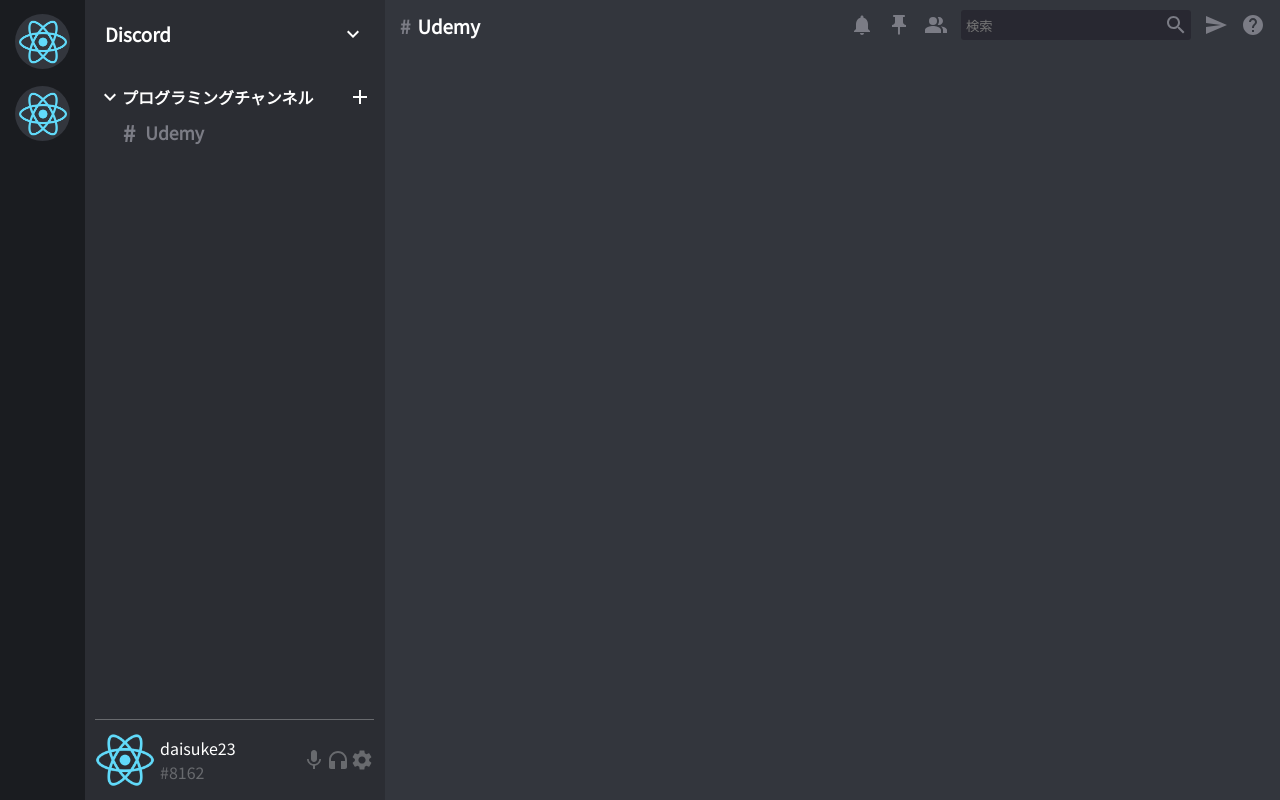
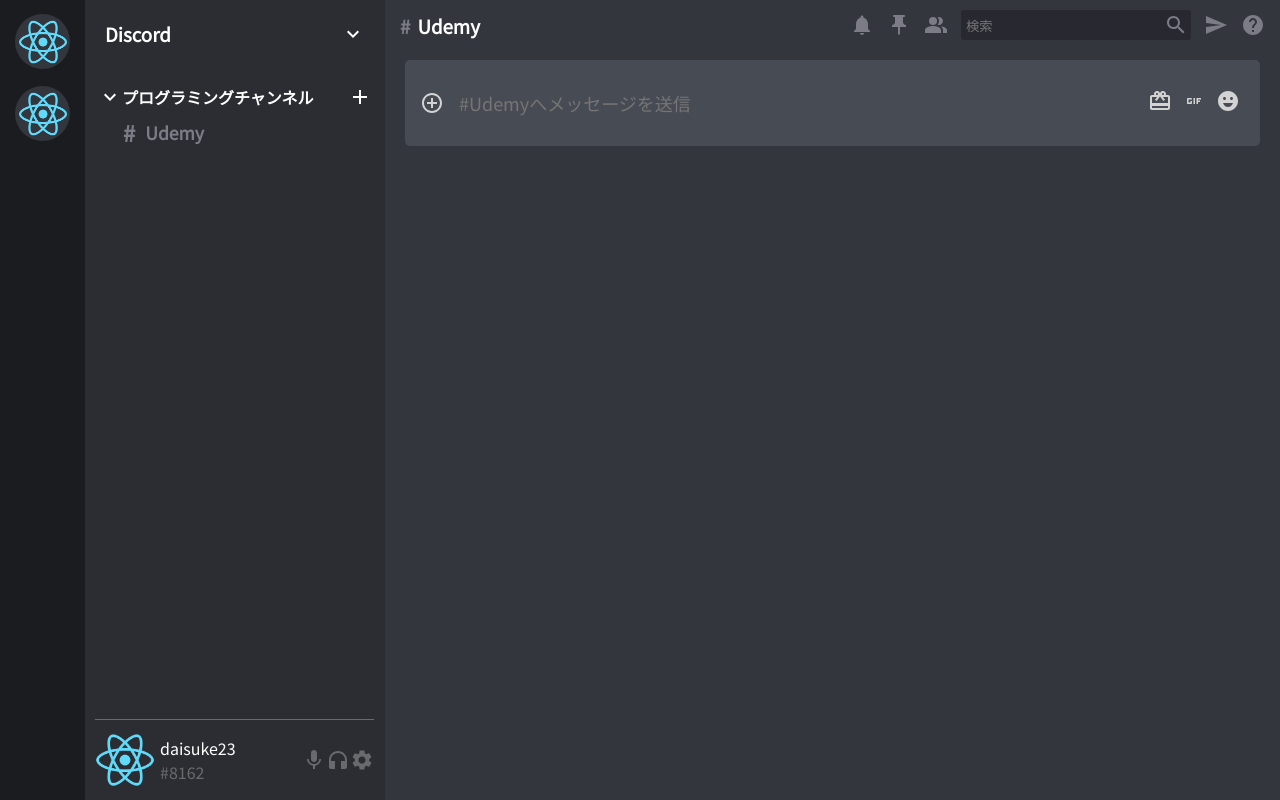
Before and after one commit to daisuke23bubu/ts-react-discord, a React (Create React App) app: page / in a window 1280 px wide. Built offline with nearby package versions, Linux system fonts and the light colour scheme.

Commit message:
feat: chatInput

```diff
--- a/src/components/chat/Chat.scss
+++ b/src/components/chat/Chat.scss
@@ -3,4 +3,38 @@
     flex-direction: column;
     background-color: #33363d;
     flex-grow: 1;
+
+    .chatInput {
+        display: flex;
+        align-items: center;
+        justify-content: space-between;
+        padding: 15px;
+        background-color: #474b53;
+        border-radius: 5px;
+        margin: 20px;
+        color: lightgray;
+
+        form {
+            flex-grow: 1;
+            input {
+                padding: 15px;
+                background: transparent;
+                border: none;
+                outline: none;
+                color: white;
+                font-size: large;
+                width: 100%;
+            }
+
+            .chatInputButton {
+                display: none;
+            }
+        }
+
+        .chatInputIcons {
+            .MuiSvgIcon-root {
+                padding: 5px;
+            }
+        }
+    }
 }
--- a/src/components/chat/Chat.tsx
+++ b/src/components/chat/Chat.tsx
@@ -1,6 +1,10 @@
 import React from 'react'
 import "./Chat.scss"
 import ChatHeader from './ChatHeader'
+import AddCircleOutlineIcon from '@mui/icons-material/AddCircleOutline';
+import CardGiftcardIcon from '@mui/icons-material/CardGiftcard';
+import GifIcon from '@mui/icons-material/Gif';
+import EmojiEmotionsIcon from '@mui/icons-material/EmojiEmotions';
 
 const Chat = () => {
   return (
@@ -10,7 +14,21 @@
         {/* chatMessage */}
         <div className="chatMessage"></div>
         {/* chatInput */}
-        <div className="chatInput"></div>
+        <div className="chatInput">
+        <AddCircleOutlineIcon />
+        <form action="">
+            <input type="text" placeholder='#Udemyへメッセージを送信'/>
+            <button type='submit' className='chatInputButton'>
+                送信
+            </button>
+        </form>
+
+        <div className="chatInputIcons">
+            <CardGiftcardIcon />
+            <GifIcon />
+            <EmojiEmotionsIcon />
+        </div>
+        </div>
     </div>
   )
 }
```
